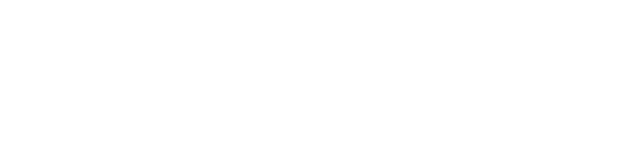
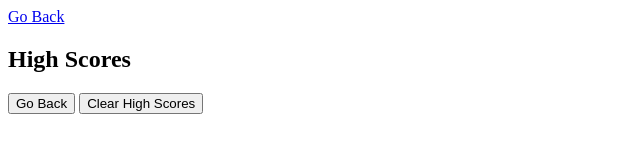
Before and after one commit to cbrito1994/H4-Code-Quiz, a plain HTML site: page scores.html in a window 1280 px wide. Shown: the whole page, without its empty margins (0-640 px from the left). Drawn offline with Linux system fonts and the light colour scheme.

Commit message:
Wrote the html structure for the scores.html file

```diff
--- a/scores.html
+++ b/scores.html
@@ -9,6 +9,22 @@
     <script src="scores.js" defer></script>
 </head>
 <body>
+    <header>
+        <a href="index.html">Go Back</a>
+        <span class="time-left"></span>
+    </header>
 
+    <main>
+        <div class="highScores-container">
+            <h2>High Scores</h2>
+            <div class="container-scores">
+
+            </div>
+            <div class="container-buttons">
+                <button onclick="goBack()">Go Back</button>
+                <button class="button-clear">Clear High Scores</button>
+            </div>
+        </div>
+    </main>
 </body>
 </html>
```
